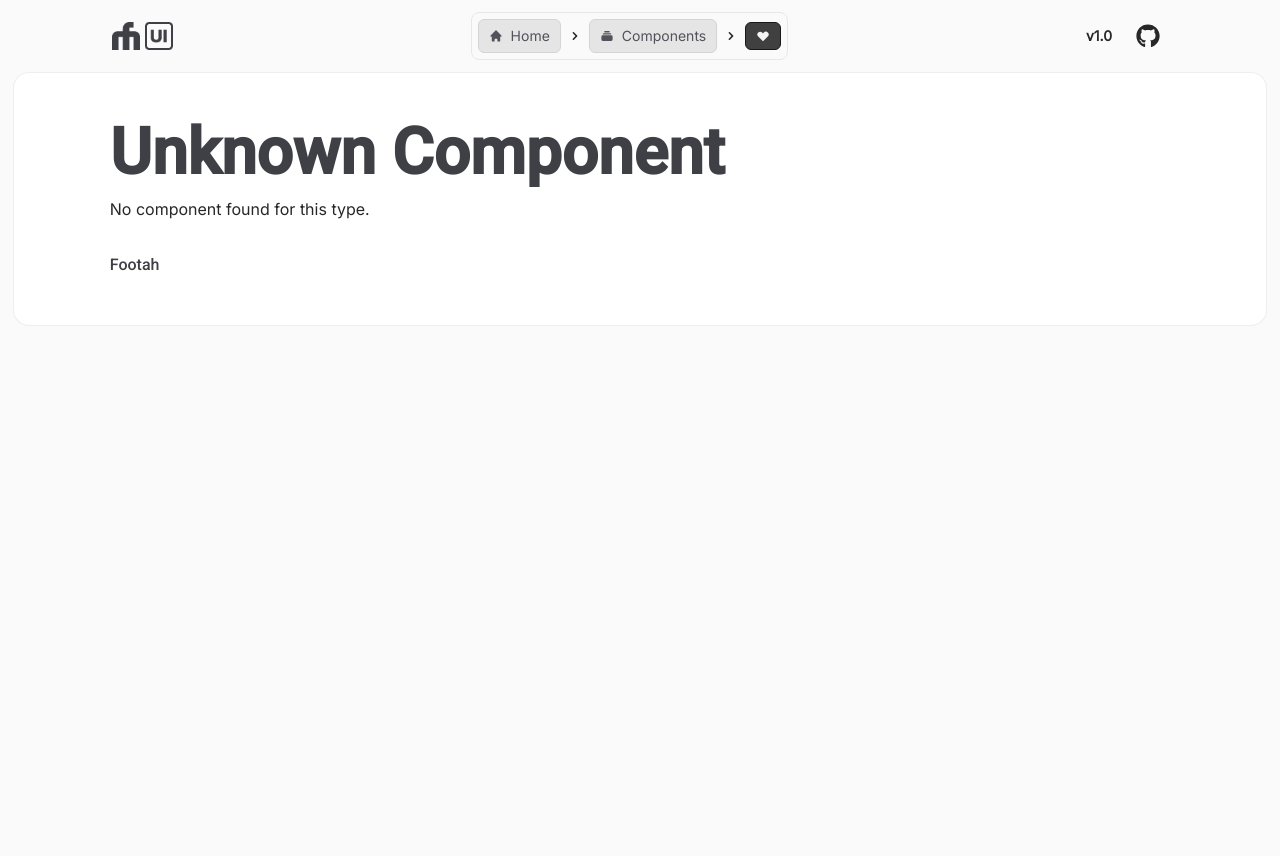
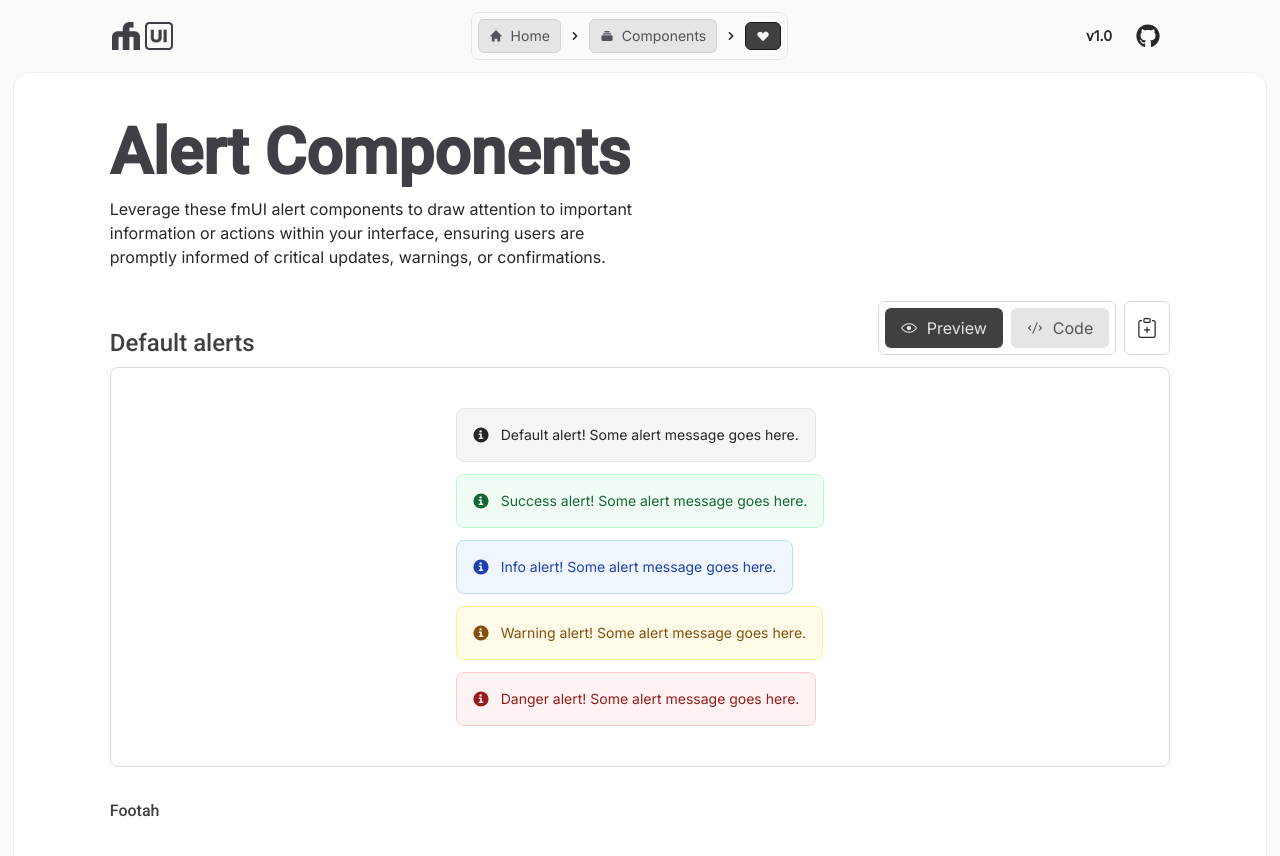
Before and after one commit to fwedwicc/fmUI, a React (Vite) app: page /components/alert in a window 1280 px wide. Shown: the top 856 px of the page. Before the commit the page ends 800 px from the top, so only its background shows below. Built offline with nearby package versions, Linux system fonts and the light colour scheme.

Commit message:
Added 1 variant for alert components for testing

```diff
--- /dev/null
+++ b/src/components/application-ui/elements/alerts/Alert01.jsx
@@ -0,0 +1,94 @@
+import React from 'react';
+
+export const codeSnippet = `<!-- Default Alert -->
+<div class="flex items-center rounded-lg border border-neutral-200 bg-neutral-100 p-4 text-sm text-zinc-800" role="alert">
+  <svg class="me-3 inline h-4 w-4 flex-shrink-0" aria-hidden="true" xmlns="http://www.w3.org/2000/svg" fill="currentColor" viewBox="0 0 20 20">
+    <path d="M10 .5a9.5 9.5 0 1 0 9.5 9.5A9.51 9.51 0 0 0 10 .5ZM9.5 4a1.5 1.5 0 1 1 0 3 1.5 1.5 0 0 1 0-3ZM12 15H8a1 1 0 0 1 0-2h1v-3H8a1 1 0 0 1 0-2h2a1 1 0 0 1 1 1v4h1a1 1 0 0 1 0 2Z" />
+  </svg>
+  <div><span class="font-medium">Default alert!</span> Some alert message goes here.</div>
+</div>
+<!-- Success Alert -->
+<div class="flex items-center rounded-lg border border-green-200 bg-green-50 p-4 text-sm text-green-800" role="alert">
+  <svg class="me-3 inline h-4 w-4 flex-shrink-0" aria-hidden="true" xmlns="http://www.w3.org/2000/svg" fill="currentColor" viewBox="0 0 20 20">
+    <path d="M10 .5a9.5 9.5 0 1 0 9.5 9.5A9.51 9.51 0 0 0 10 .5ZM9.5 4a1.5 1.5 0 1 1 0 3 1.5 1.5 0 0 1 0-3ZM12 15H8a1 1 0 0 1 0-2h1v-3H8a1 1 0 0 1 0-2h2a1 1 0 0 1 1 1v4h1a1 1 0 0 1 0 2Z" />
+  </svg>
+  <div><span class="font-medium">Success alert!</span> Some alert message goes here.</div>
+</div>
+<!-- Info Alert -->
+<div class="flex items-center rounded-lg border border-blue-200 bg-blue-50 p-4 text-sm text-blue-800" role="alert">
+  <svg class="me-3 inline h-4 w-4 flex-shrink-0" aria-hidden="true" xmlns="http://www.w3.org/2000/svg" fill="currentColor" viewBox="0 0 20 20">
+    <path d="M10 .5a9.5 9.5 0 1 0 9.5 9.5A9.51 9.51 0 0 0 10 .5ZM9.5 4a1.5 1.5 0 1 1 0 3 1.5 1.5 0 0 1 0-3ZM12 15H8a1 1 0 0 1 0-2h1v-3H8a1 1 0 0 1 0-2h2a1 1 0 0 1 1 1v4h1a1 1 0 0 1 0 2Z" />
+  </svg>
+  <div><span class="font-medium">Info alert!</span> Some alert message goes here.</div>
+</div>
+<!-- Warning Alert -->
+<div class="flex items-center rounded-lg border border-yellow-200 bg-yellow-50 p-4 text-sm text-yellow-800" role="alert">
+  <svg class="me-3 inline h-4 w-4 flex-shrink-0" aria-hidden="true" xmlns="http://www.w3.org/2000/svg" fill="currentColor" viewBox="0 0 20 20">
+    <path d="M10 .5a9.5 9.5 0 1 0 9.5 9.5A9.51 9.51 0 0 0 10 .5ZM9.5 4a1.5 1.5 0 1 1 0 3 1.5 1.5 0 0 1 0-3ZM12 15H8a1 1 0 0 1 0-2h1v-3H8a1 1 0 0 1 0-2h2a1 1 0 0 1 1 1v4h1a1 1 0 0 1 0 2Z" />
+  </svg>
+  <div><span class="font-medium">Warning alert!</span> Some alert message goes here.</div>
+</div>
+<!-- Danger Alert -->
+<div class="flex items-center rounded-lg border border-red-200 bg-red-50 p-4 text-sm text-red-800" role="alert">
+  <svg class="me-3 inline h-4 w-4 flex-shrink-0" aria-hidden="true" xmlns="http://www.w3.org/2000/svg" fill="currentColor" viewBox="0 0 20 20">
+    <path d="M10 .5a9.5 9.5 0 1 0 9.5 9.5A9.51 9.51 0 0 0 10 .5ZM9.5 4a1.5 1.5 0 1 1 0 3 1.5 1.5 0 0 1 0-3ZM12 15H8a1 1 0 0 1 0-2h1v-3H8a1 1 0 0 1 0-2h2a1 1 0 0 1 1 1v4h1a1 1 0 0 1 0 2Z" />
+  </svg>
+  <div><span class="font-medium">Danger alert!</span> Some alert message goes here.</div>
+</div>
+`;
+
+const Alert01 = () => {
+  return (
+    <div className='gap-3 flex justify-center items-center flex-wrap p-6'>
+      <div className='flex flex-col items-start gap-3'>
+        {/* Default Alert */}
+        <div class="flex items-center p-4 text-sm text-zinc-800 rounded-lg bg-neutral-100 border border-neutral-200" role="alert">
+          <svg class="flex-shrink-0 inline w-4 h-4 me-3" aria-hidden="true" xmlns="http://www.w3.org/2000/svg" fill="currentColor" viewBox="0 0 20 20">
+            <path d="M10 .5a9.5 9.5 0 1 0 9.5 9.5A9.51 9.51 0 0 0 10 .5ZM9.5 4a1.5 1.5 0 1 1 0 3 1.5 1.5 0 0 1 0-3ZM12 15H8a1 1 0 0 1 0-2h1v-3H8a1 1 0 0 1 0-2h2a1 1 0 0 1 1 1v4h1a1 1 0 0 1 0 2Z" />
+          </svg>
+          <div>
+            <span class="font-medium">Default alert!</span> Some alert message goes here.
+          </div>
+        </div>
+        {/* Success Alert */}
+        <div class="flex items-center p-4 text-sm text-green-800 rounded-lg bg-green-50 border border-green-200" role="alert">
+          <svg class="flex-shrink-0 inline w-4 h-4 me-3" aria-hidden="true" xmlns="http://www.w3.org/2000/svg" fill="currentColor" viewBox="0 0 20 20">
+            <path d="M10 .5a9.5 9.5 0 1 0 9.5 9.5A9.51 9.51 0 0 0 10 .5ZM9.5 4a1.5 1.5 0 1 1 0 3 1.5 1.5 0 0 1 0-3ZM12 15H8a1 1 0 0 1 0-2h1v-3H8a1 1 0 0 1 0-2h2a1 1 0 0 1 1 1v4h1a1 1 0 0 1 0 2Z" />
+          </svg>
+          <div>
+            <span class="font-medium">Success alert!</span> Some alert message goes here.
+          </div>
+        </div>
+        {/* Info Alert */}
+        <div class="flex items-center p-4 text-sm text-blue-800 rounded-lg bg-blue-50 border border-blue-200" role="alert">
+          <svg class="flex-shrink-0 inline w-4 h-4 me-3" aria-hidden="true" xmlns="http://www.w3.org/2000/svg" fill="currentColor" viewBox="0 0 20 20">
+            <path d="M10 .5a9.5 9.5 0 1 0 9.5 9.5A9.51 9.51 0 0 0 10 .5ZM9.5 4a1.5 1.5 0 1 1 0 3 1.5 1.5 0 0 1 0-3ZM12 15H8a1 1 0 0 1 0-2h1v-3H8a1 1 0 0 1 0-2h2a1 1 0 0 1 1 1v4h1a1 1 0 0 1 0 2Z" />
+          </svg>
+          <div>
+            <span class="font-medium">Info alert!</span> Some alert message goes here.
+          </div>
+        </div>
+        {/* Warning Alert */}
+        <div class="flex items-center p-4 text-sm text-yellow-800 rounded-lg bg-yellow-50 border border-yellow-200" role="alert">
+          <svg class="flex-shrink-0 inline w-4 h-4 me-3" aria-hidden="true" xmlns="http://www.w3.org/2000/svg" fill="currentColor" viewBox="0 0 20 20">
+            <path d="M10 .5a9.5 9.5 0 1 0 9.5 9.5A9.51 9.51 0 0 0 10 .5ZM9.5 4a1.5 1.5 0 1 1 0 3 1.5 1.5 0 0 1 0-3ZM12 15H8a1 1 0 0 1 0-2h1v-3H8a1 1 0 0 1 0-2h2a1 1 0 0 1 1 1v4h1a1 1 0 0 1 0 2Z" />
+          </svg>
+          <div>
+            <span class="font-medium">Warning alert!</span> Some alert message goes here.
+          </div>
+        </div>
+        {/* Danger Alert */}
+        <div class="flex items-center p-4 text-sm text-red-800 rounded-lg bg-red-50 border border-red-200" role="alert">
+          <svg class="flex-shrink-0 inline w-4 h-4 me-3" aria-hidden="true" xmlns="http://www.w3.org/2000/svg" fill="currentColor" viewBox="0 0 20 20">
+            <path d="M10 .5a9.5 9.5 0 1 0 9.5 9.5A9.51 9.51 0 0 0 10 .5ZM9.5 4a1.5 1.5 0 1 1 0 3 1.5 1.5 0 0 1 0-3ZM12 15H8a1 1 0 0 1 0-2h1v-3H8a1 1 0 0 1 0-2h2a1 1 0 0 1 1 1v4h1a1 1 0 0 1 0 2Z" />
+          </svg>
+          <div>
+            <span class="font-medium">Danger alert!</span> Some alert message goes here.
+          </div>
+        </div>
+      </div>
+    </div>
+  );
+};
+
+export default Alert01;
--- /dev/null
+++ b/src/components/application-ui/elements/alerts/index.js
@@ -0,0 +1,6 @@
+import Alert01, { codeSnippet as alert01CodeSnippet } from './Alert01';
+
+export {
+  Alert01,
+  alert01CodeSnippet,
+}
--- a/src/constants/index.js
+++ b/src/constants/index.js
@@ -1,3 +1,9 @@
+// Alert Imports
+import {
+  Alert01, alert01CodeSnippet,
+} from '../components/application-ui/elements/alerts';
+
+// Badge Imports
 import {
   Badges01, badges01CodeSnippet,
   Badges02, badges02CodeSnippet,
@@ -7,6 +13,7 @@ import {
   Badges06, badges06CodeSnippet,
 } from '../components/application-ui/elements/badges';
 
+// Button Imports
 import {
   Buttons01, buttons01CodeSnippet,
   Buttons02, buttons02CodeSnippet,
@@ -20,6 +27,16 @@ import {
 } from '../components/application-ui/elements/buttons';
 
 export const elementsData = {
+  // Alert Component Data
+  alert: {
+    cardTitle: "Alert",
+    cardDescription: "Alert inform users about important events.",
+    title: 'Alert Components',
+    description: 'Leverage these fmUI alert components to draw attention to important information or actions within your interface, ensuring users are promptly informed of critical updates, warnings, or confirmations.',
+    tabs: [
+      { component: Alert01, codeSnippet: alert01CodeSnippet, label: 'Default alerts' },
+    ]
+  },
   // Badge Component Data
   badge: {
     cardTitle: "Badge",
```
